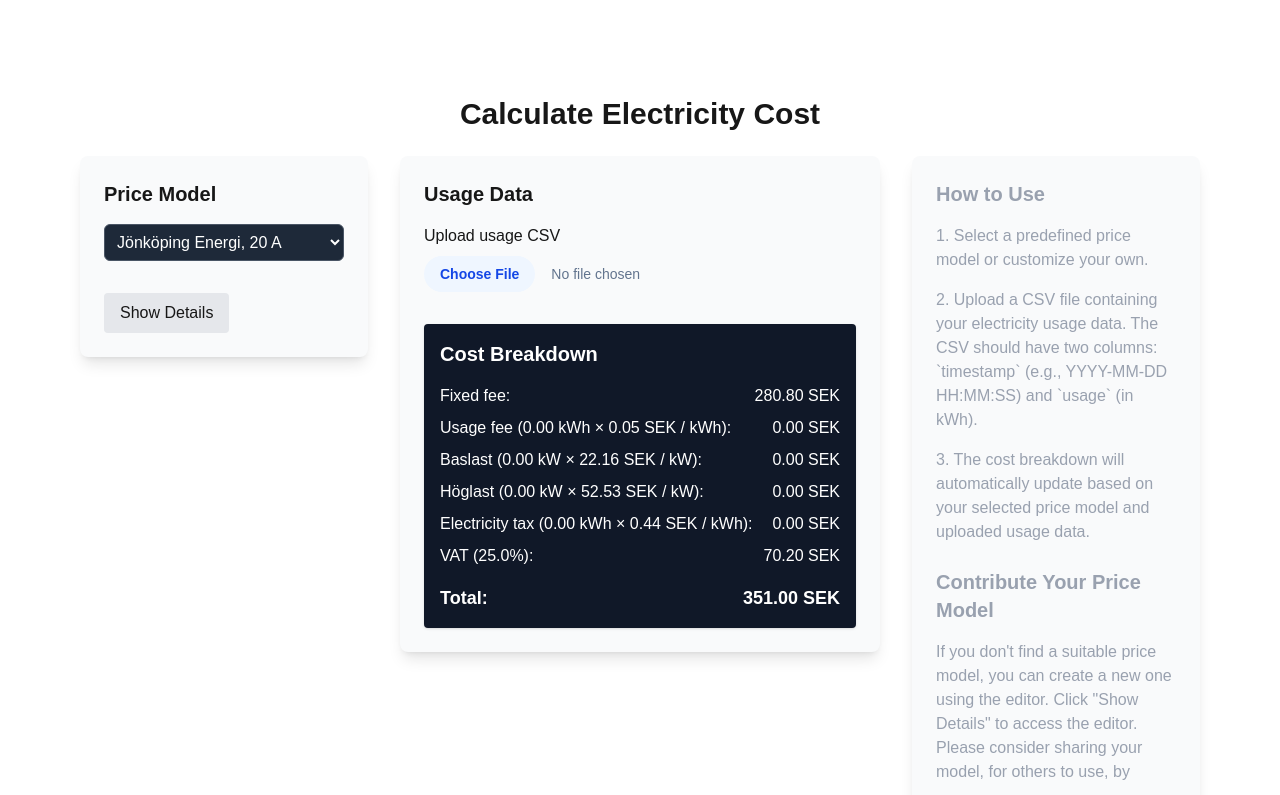
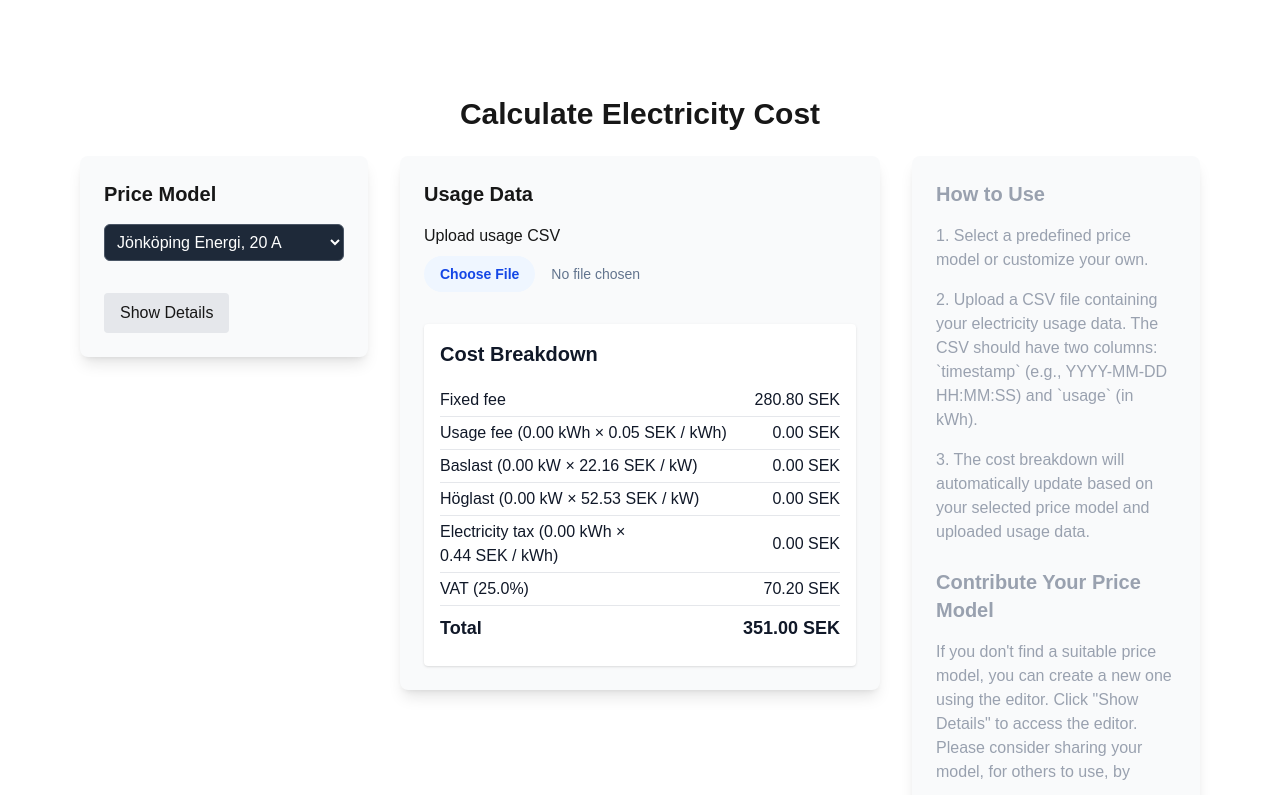
Before and after one commit to jmalm/power-bill-react, a Next.js app: page / in a window 1280 px wide. Shown: the top 795 px of the page. Built offline with nearby package versions, Linux system fonts and the light colour scheme.

Commit message:
Present cost breakdown as a table

```diff
--- a/app/components/CostBreakdown.tsx
+++ b/app/components/CostBreakdown.tsx
@@ -50,47 +50,63 @@ export default function CostBreakdown({
   const total = subtotal + vat;
 
   return (
-    <div className="mt-8 p-4 bg-gray-900 rounded shadow text-white">
+    <div className="mt-8 md:p-4 md:bg-white md:rounded md:shadow text-gray-900">
       <h2 className="text-xl font-semibold mb-4">Cost Breakdown</h2>
-      <div className="mb-2">
-        Fixed fee:{" "}
-        <span className="float-right">
-          {fixedFee.toFixed(2)} {model.currency}
-        </span>
-      </div>
-      <div className="mb-2">
-        Usage fee ({totalUsage.toFixed(2)} kWh × {(model.usageFeePerKWh * vatFactor).toFixed(2)} {model.currency} / kWh):{" "}
-        <span className="float-right">
-          {usageFee.toFixed(2)} {model.currency}
-        </span>
-      </div>
-      {powerTariffRows.map((row) => (
-        <div className="mb-2" key={row.name}>
-          {row.name} ({row.avgTop.toFixed(2)} kW × {(row.feePerKW * vatFactor).toFixed(2)} {model.currency} / kW):{" "}
-          <span className="float-right">
-            {row.fee.toFixed(2)} {model.currency}
-          </span>
-        </div>
-      ))}
-      <div className="mb-2">
-        Electricity tax ({totalUsage.toFixed(2)} kWh × {(model.usageTaxPerKWh * vatFactor).toFixed(2)}{" "}
-        {model.currency} / kWh):{" "}
-        <span className="float-right">
-          {usageTax.toFixed(2)} {model.currency}
-        </span>
-      </div>
-      <div className="mb-2">
-        VAT ({(model.vatRate * 100).toFixed(1)}%):{" "}
-        <span className="float-right">
-          {vat.toFixed(2)} {model.currency}
-        </span>
-      </div>
-      <div className="mt-4 font-bold text-lg">
-        Total:{" "}
-        <span className="float-right">
-          {total.toFixed(2)} {model.currency}
-        </span>
-      </div>
+      <table className="w-full text-left table-auto">
+        <tbody>
+          <tr className="border-b border-gray-200">
+            <td className="py-1">Fixed fee</td>
+            <td className="py-1 text-right">
+              {fixedFee.toFixed(2)}&nbsp;{model.currency}
+            </td>
+          </tr>
+          <tr className="border-b border-gray-200">
+            <td className="py-1">
+              Usage fee ({totalUsage.toFixed(2)}&nbsp;kWh ×{" "}
+              {(model.usageFeePerKWh * vatFactor).toFixed(2)}&nbsp;
+              {model.currency}&nbsp;/&nbsp;kWh)
+            </td>
+            <td className="py-1 text-right">
+              {usageFee.toFixed(2)}&nbsp;{model.currency}
+            </td>
+          </tr>
+          {powerTariffRows.map((row) => (
+            <tr className="border-b border-gray-200" key={row.name}>
+              <td className="py-1">
+                {row.name} ({row.avgTop.toFixed(2)}&nbsp;kW ×{" "}
+                {(row.feePerKW * vatFactor).toFixed(2)}&nbsp;{model.currency}&nbsp;/&nbsp;kW)
+              </td>
+              <td className="py-1 text-right">
+                {row.fee.toFixed(2)}&nbsp;{model.currency}
+              </td>
+            </tr>
+          ))}
+          <tr className="border-b border-gray-200">
+            <td className="py-1">
+              Electricity tax ({totalUsage.toFixed(2)}&nbsp;kWh ×{" "}
+              {(model.usageTaxPerKWh * vatFactor).toFixed(2)}&nbsp;
+              {model.currency}&nbsp;/&nbsp;kWh)
+            </td>
+            <td className="py-1 text-right">
+              {usageTax.toFixed(2)}&nbsp;{model.currency}
+            </td>
+          </tr>
+          <tr className="border-b border-gray-200">
+            <td className="py-1">
+              VAT ({(model.vatRate * 100).toFixed(1)}%)
+            </td>
+            <td className="py-1 text-right">
+              {vat.toFixed(2)}&nbsp;{model.currency}
+            </td>
+          </tr>
+          <tr className="font-bold text-lg">
+            <td className="py-2">Total</td>
+            <td className="py-2 text-right">
+              {total.toFixed(2)}&nbsp;{model.currency}
+            </td>
+          </tr>
+        </tbody>
+      </table>
     </div>
   );
 }
```
